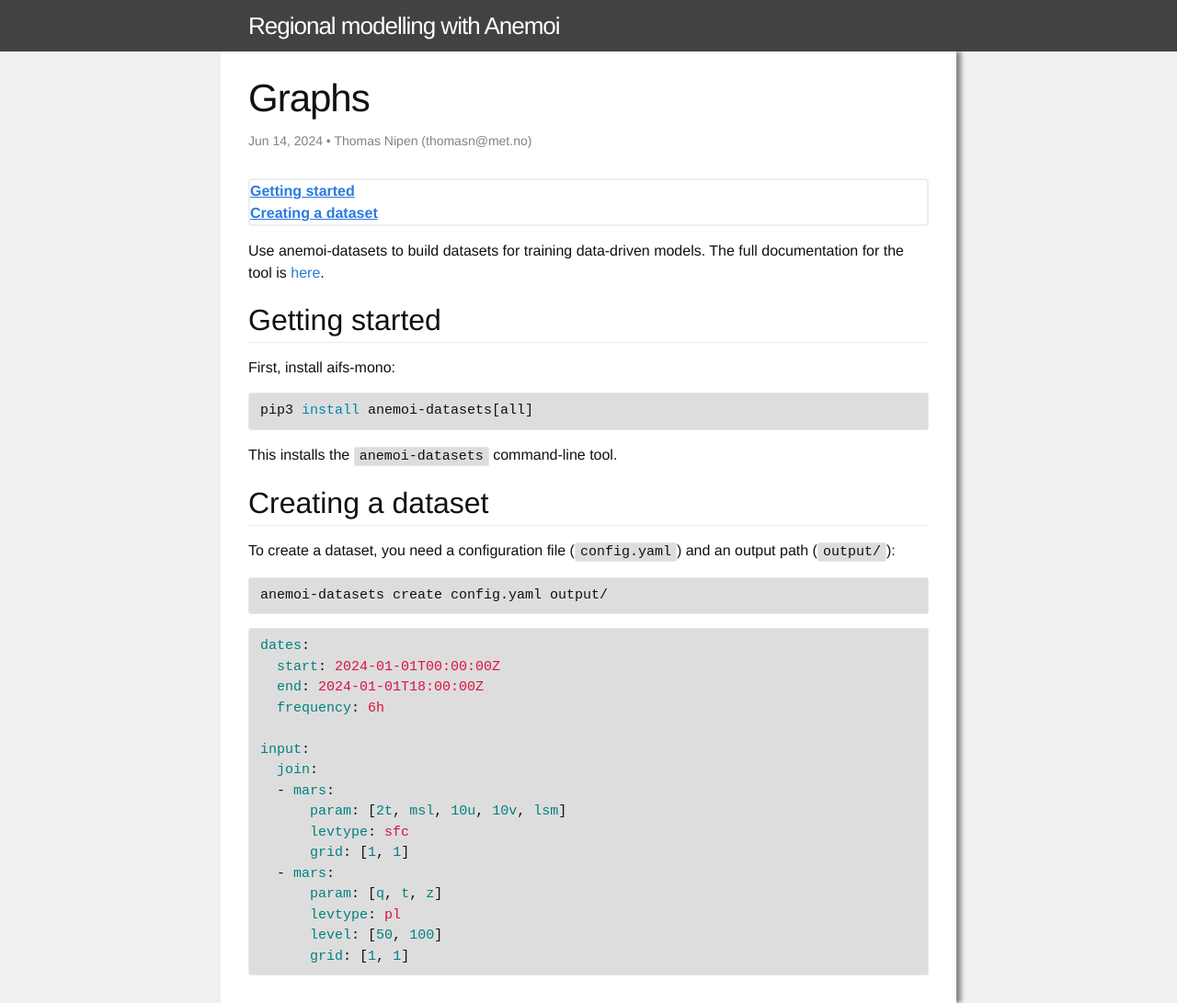
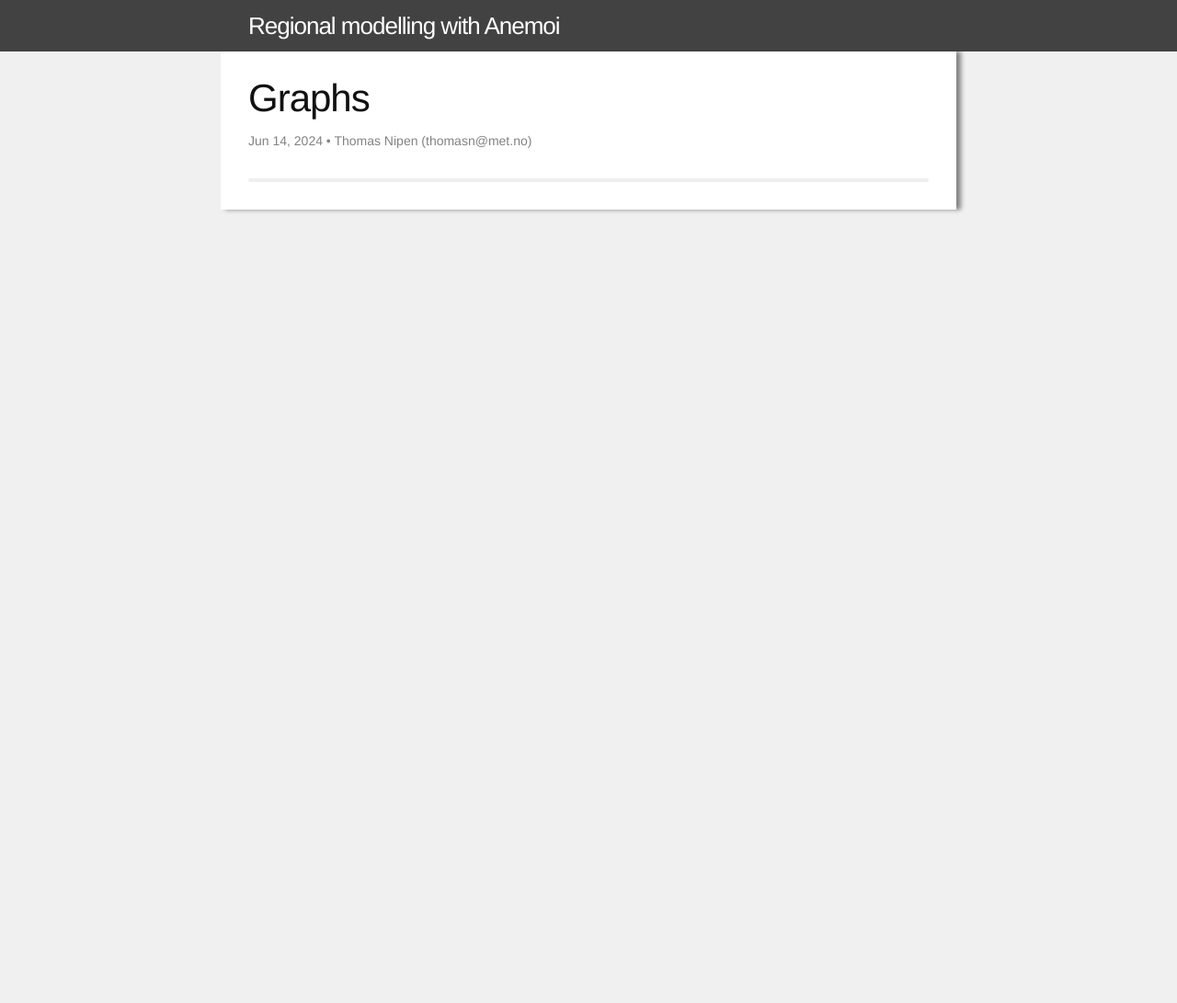
Before and after one commit to metno/anemoi-regional-tutorial, a Jekyll site: the page built from tutorial/graphs.markdown, in a window 1280 px wide. Shown: the whole page at 92% size. Built offline with Jekyll 4.4.1, drawn with Linux system fonts in a browser that asks for light colours; the table of contents is made by our own code; after the commit the page ends 900 px from its top, so only the background shows below that.

```diff
--- a/tutorial/graphs.markdown
+++ b/tutorial/graphs.markdown
@@ -7,45 +7,3 @@ order: 3
 toc: true
 tags: anemoi
 ---
-
-Use anemoi-datasets to build datasets for training data-driven models. The full documentation for the tool is
-[here](https://anemoi-datasets.readthedocs.io/en/latest/).
-
-## Getting started
-
-First, install aifs-mono:
-
-{% highlight bash %}
-pip3 install anemoi-datasets[all]
-{% endhighlight %}
-
-This installs the `anemoi-datasets` command-line tool.
-
-## Creating a dataset
-
-To create a dataset, you need a configuration file
-(`config.yaml`) and an output path (`output/`):
-
-{% highlight bash %}
-anemoi-datasets create config.yaml output/
-{% endhighlight %}
-
-
-{% highlight yaml %}
-dates:
-  start: 2024-01-01T00:00:00Z
-  end: 2024-01-01T18:00:00Z
-  frequency: 6h
-
-input:
-  join:
-  - mars:
-      param: [2t, msl, 10u, 10v, lsm]
-      levtype: sfc
-      grid: [1, 1]
-  - mars:
-      param: [q, t, z]
-      levtype: pl
-      level: [50, 100]
-      grid: [1, 1]
-{% endhighlight %}
--- a/tutorial/training.markdown
+++ b/tutorial/training.markdown
@@ -51,4 +51,4 @@ Next, we will set the files
 
 Add the file `aifs/config/dataloader/lumi.yaml`
 
-## Runing the model
+## Running the model
```
Also changed, not shown: tutorial/getting-started-on-lumi.markdown (+42 -34 lines), 2 other files.
